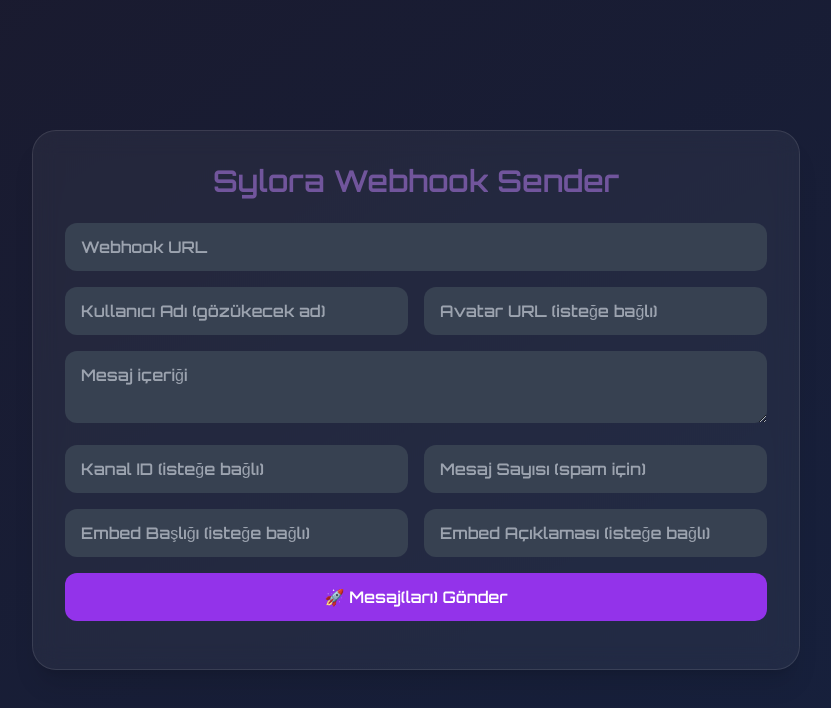
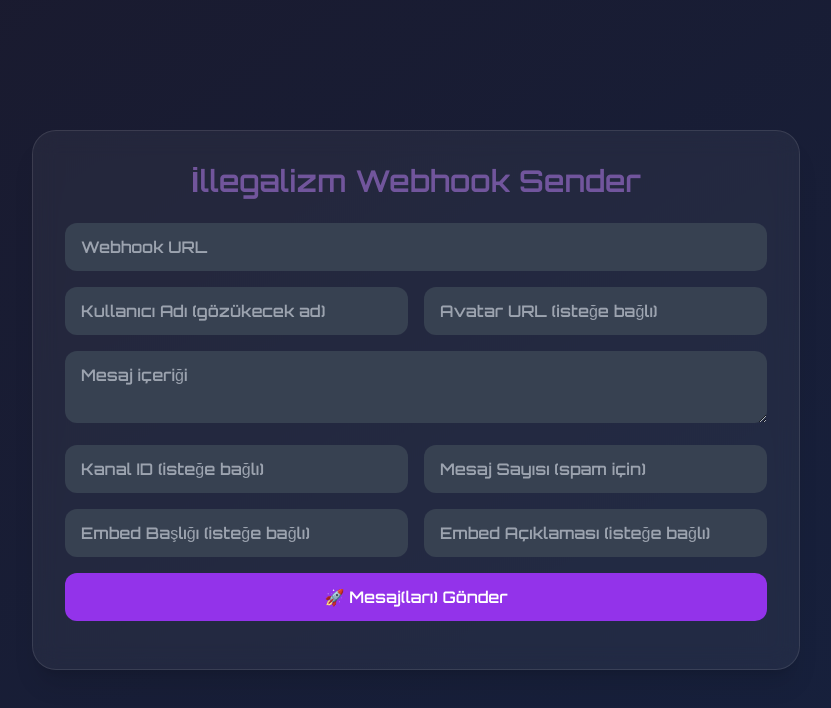
Before and after one commit to ThePasha2015/illegalizm-webhook-sender, a plain HTML site: page index.html in a window 1280 px wide. Shown: the whole page, without its empty margins (224-1055 px from the left). Drawn offline with nearby package versions, Linux system fonts and the light colour scheme.

Commit message:
Update index.html

```diff
--- a/index.html
+++ b/index.html
@@ -3,7 +3,7 @@
 <head>
   <meta charset="UTF-8" />
   <meta name="viewport" content="width=device-width, initial-scale=1.0" />
-  <title>Sylora Webhook Sender</title>
+  <title>Shadeshu was here ❤</title>
   <script src="https://cdn.tailwindcss.com"></script>
   <link href="https://fonts.googleapis.com/css2?family=Orbitron:wght@600&display=swap" rel="stylesheet">
   <style>
@@ -28,7 +28,7 @@
 </head>
 <body class="min-h-screen flex items-center justify-center p-4">
   <div class="glass p-8 rounded-3xl shadow-xl w-full max-w-3xl animate-fade-in">
-    <h1 class="text-3xl text-center font-bold mb-6 text-purple-400 animate-pulse">Sylora Webhook Sender</h1>
+    <h1 class="text-3xl text-center font-bold mb-6 text-purple-400 animate-pulse">İllegalizm Webhook Sender</h1>
 
     <div class="space-y-4">
       <input type="text" id="webhook" placeholder="Webhook URL" class="w-full px-4 py-3 rounded-xl bg-gray-700 text-white" />
```
